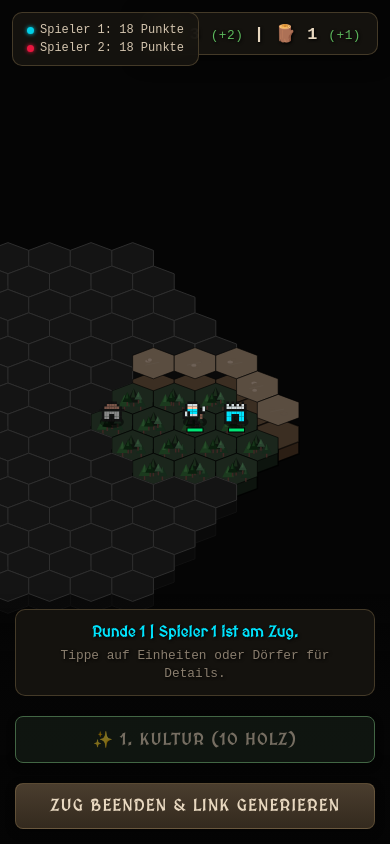
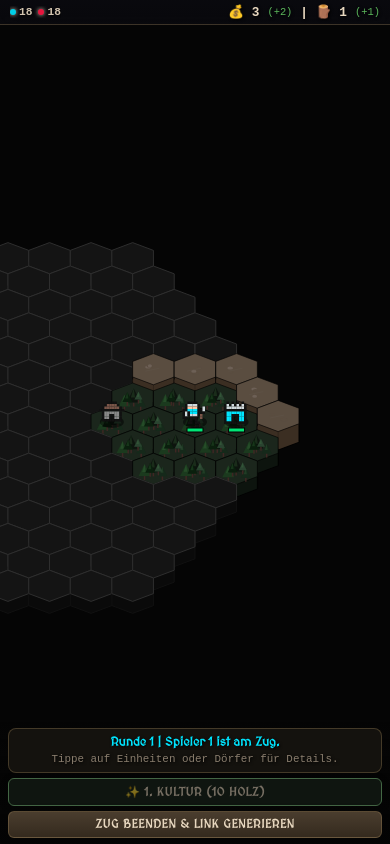
Before and after one commit to Joni9993/Dark-Age_1, a plain HTML site: page index.html in a window 390 px wide. Both pictures are taken after a click on the button "WELT GENERIEREN & STARTEN". Drawn offline with nearby package versions, Linux system fonts and the light colour scheme.

Commit message:
refactor: optimize UI layout with a unified HUD, compact buttons, and responsive styling adjustments

```diff
--- a/index.html
+++ b/index.html
@@ -104,22 +104,30 @@
         }
 
         .action-btn {
-            margin-top: 10px;
-            padding: 13px 20px;
+            margin-top: 4px;
+            padding: 8px 14px;
             background: linear-gradient(180deg, #4a3d2e 0%, #342a1e 100%);
             color: var(--text);
             border: 1px solid var(--border);
-            border-radius: 8px;
+            border-radius: 6px;
             font-weight: 700;
-            font-size: 1rem;
+            font-size: 0.82rem;
             cursor: pointer;
             text-transform: uppercase;
-            letter-spacing: 1.5px;
+            letter-spacing: 1px;
             transition: all 0.25s ease;
-            box-shadow: 0 3px 10px rgba(0, 0, 0, 0.4);
+            box-shadow: 0 2px 8px rgba(0, 0, 0, 0.4);
             font-family: 'MedievalSharp', cursive;
             position: relative;
             overflow: hidden;
+        }
+
+        /* In-game action buttons are even more compact */
+        #ui-container .action-btn {
+            margin-top: 0;
+            padding: 6px 10px;
+            font-size: 0.75rem;
+            letter-spacing: 0.5px;
         }
 
         .action-btn::before {
@@ -171,30 +179,90 @@
             background: linear-gradient(180deg, #1a8a42 0%, #128C7E 100%);
         }
 
+        /* === UNIFIED TOP HUD === */
+        #game-hud {
+            position: fixed;
+            top: 0; left: 0; right: 0;
+            display: none;
+            align-items: center;
+            justify-content: space-between;
+            padding: 4px 10px;
+            padding-top: calc(4px + env(safe-area-inset-top));
+            background: linear-gradient(to bottom, rgba(10,10,15,0.92) 0%, rgba(10,10,15,0.75) 100%);
+            backdrop-filter: blur(10px);
+            border-bottom: 1px solid var(--border);
+            z-index: 150;
+            font-size: 0.75rem;
+            font-weight: bold;
+            text-shadow: 1px 1px 3px #000;
+            pointer-events: auto;
+            gap: 6px;
+        }
+
         #resource-hud {
-            position: fixed;
-            top: max(12px, env(safe-area-inset-top));
-            right: max(12px, env(safe-area-inset-right));
+            display: flex;
+            align-items: center;
+            gap: 8px;
+            white-space: nowrap;
+            font-size: 0.8rem;
+            flex-shrink: 0;
+        }
+
+        .income-text {
+            font-size: 0.65rem;
+            color: var(--green);
+            font-weight: normal;
+        }
+
+        #scoreboard {
+            display: flex;
+            align-items: center;
+            gap: 4px;
+            flex-shrink: 1;
+            min-width: 0;
+            cursor: pointer;
+            position: relative;
+        }
+
+        .score-compact {
+            display: flex;
+            align-items: center;
+            gap: 6px;
+            overflow: hidden;
+        }
+
+        .score-badge {
+            display: flex;
+            align-items: center;
+            gap: 3px;
+            font-size: 0.7rem;
+            opacity: 0.9;
+            white-space: nowrap;
+        }
+
+        .score-badge .score-dot {
+            width: 6px; height: 6px;
+            border-radius: 50%;
+            display: inline-block;
+            flex-shrink: 0;
+        }
+
+        .score-expanded {
+            display: none;
+            position: absolute;
+            top: 100%;
+            left: 0;
             background: var(--bg-panel);
             backdrop-filter: blur(10px);
             border: 1px solid var(--border);
-            padding: 10px 16px;
-            border-radius: 10px;
-            font-weight: bold;
-            font-size: 1.05rem;
-            z-index: 150;
-            display: none;
-            pointer-events: none;
-            text-shadow: 1px 1px 3px #000;
-            box-shadow: 0 4px 20px rgba(0, 0, 0, 0.5);
-            letter-spacing: 0.5px;
-        }
-
-        .income-text {
-            font-size: 0.8rem;
-            color: var(--green);
-            font-weight: normal;
-        }
+            border-radius: 0 0 8px 8px;
+            padding: 6px 10px;
+            min-width: 140px;
+            z-index: 200;
+            box-shadow: 0 6px 20px rgba(0,0,0,0.5);
+        }
+
+        .score-expanded.open { display: block; }
 
         #canvas-wrapper {
             position: fixed;
@@ -218,48 +286,54 @@
             position: fixed;
             bottom: 0; left: 0;
             width: 100%;
-            padding: 15px;
-            padding-bottom: calc(15px + env(safe-area-inset-bottom));
+            padding: 6px 8px;
+            padding-bottom: calc(6px + env(safe-area-inset-bottom));
             display: none;
             flex-direction: column;
-            gap: 10px;
+            gap: 5px;
             z-index: 10;
-            background: linear-gradient(to top, rgba(5,5,5,0.95) 0%, rgba(5,5,5,0.7) 60%, transparent 100%);
+            background: linear-gradient(to top, rgba(5,5,5,0.92) 0%, rgba(5,5,5,0.65) 55%, transparent 100%);
             pointer-events: none;
         }
 
         #ui-container>* { pointer-events: auto; }
 
         #info-panel {
-            padding: 12px 18px;
+            padding: 6px 10px;
             background: var(--bg-panel);
             backdrop-filter: blur(10px);
             border: 1px solid var(--border);
             text-align: center;
             font-weight: bold;
             white-space: pre-line;
-            min-height: 20px;
+            min-height: 16px;
+            max-height: 70px;
+            overflow-y: auto;
             text-shadow: 1px 1px 3px #000;
-            border-radius: 10px;
+            border-radius: 8px;
             pointer-events: none;
             font-family: 'MedievalSharp', cursive;
-            font-size: 0.95rem;
-            line-height: 1.4;
-        }
+            font-size: 0.78rem;
+            line-height: 1.25;
+        }
+
+        #info-panel::-webkit-scrollbar { width: 3px; }
+        #info-panel::-webkit-scrollbar-thumb { background: rgba(180,150,100,0.3); border-radius: 2px; }
 
         .info-detail {
-            font-size: 0.8rem;
+            font-size: 0.68rem;
             color: var(--text-dim);
             font-weight: normal;
-            margin-top: 4px;
+            margin-top: 2px;
             font-family: 'Courier New', monospace;
+            line-height: 1.2;
         }
 
         #action-menu {
             display: none;
             flex-wrap: wrap;
             justify-content: center;
-            gap: 8px;
+            gap: 4px;
             transition: opacity 0.3s ease;
         }
 
@@ -309,22 +383,22 @@
         .card {
             background: var(--bg-card);
             border: 1px solid rgba(212, 196, 168, 0.35);
-            border-radius: 10px;
-            padding: 18px;
+            border-radius: 8px;
+            padding: 12px;
             flex: 1 1 45%;
             cursor: pointer;
             text-align: center;
             display: flex;
             flex-direction: column;
-            gap: 10px;
+            gap: 6px;
             transition: all 0.2s ease;
-            box-shadow: 0 4px 16px rgba(0, 0, 0, 0.4);
+            box-shadow: 0 3px 12px rgba(0, 0, 0, 0.4);
         }
 
         .card:hover {
             border-color: rgba(212, 196, 168, 0.6);
-            transform: translateY(-3px);
-            box-shadow: 0 8px 24px rgba(0, 0, 0, 0.5);
+            transform: translateY(-2px);
+            box-shadow: 0 6px 20px rgba(0, 0, 0, 0.5);
         }
 
         .card:active {
@@ -350,24 +424,24 @@
             margin: 0;
             color: var(--gold);
             border-bottom: 1px solid rgba(180, 150, 100, 0.2);
-            padding-bottom: 8px;
-            font-size: 1.1rem;
+            padding-bottom: 5px;
+            font-size: 0.95rem;
             font-family: 'MedievalSharp', cursive;
         }
 
         .card p {
             margin: 0;
-            font-size: 0.85rem;
+            font-size: 0.75rem;
             flex-grow: 1;
             color: var(--text-dim);
-            line-height: 1.4;
+            line-height: 1.3;
         }
 
         .card .cost {
             font-weight: bold;
             color: var(--blue);
-            font-size: 0.9rem;
-            margin-top: 5px;
+            font-size: 0.8rem;
+            margin-top: 3px;
         }
 
         /* === LOGO === */
@@ -430,36 +504,21 @@
         .event-card {
             background: var(--bg-panel);
             border: 1px solid rgba(232, 184, 74, 0.4);
-            border-radius: 14px;
-            padding: 35px 30px;
-            max-width: 360px;
+            border-radius: 12px;
+            padding: 20px 18px;
+            max-width: 300px;
             text-align: center;
-            box-shadow: 0 0 60px rgba(232, 184, 74, 0.1), 0 20px 50px rgba(0,0,0,0.5);
+            box-shadow: 0 0 40px rgba(232, 184, 74, 0.1), 0 12px 30px rgba(0,0,0,0.5);
             animation: fadeInUp 0.5s ease 0.15s both;
         }
 
-        .event-card .event-icon { font-size: 2.5rem; margin-bottom: 12px; }
-        .event-card h2 { color: var(--gold); margin: 0 0 12px; font-size: 1.3rem; letter-spacing: 1px; }
-        .event-card p { color: var(--text-dim); margin: 0 0 22px; line-height: 1.5; font-size: 0.9rem; }
-
-        /* === SCOREBOARD === */
-        #scoreboard {
-            position: fixed;
-            top: max(12px, env(safe-area-inset-top));
-            left: max(12px, env(safe-area-inset-left));
-            background: var(--bg-panel);
-            backdrop-filter: blur(10px);
-            border: 1px solid var(--border);
-            padding: 8px 14px;
-            border-radius: 10px;
-            font-size: 0.75rem;
-            z-index: 150;
-            display: none;
-            pointer-events: none;
-        }
-
-        .score-row { display: flex; align-items: center; gap: 6px; padding: 2px 0; opacity: 0.9; }
-        .score-dot { width: 7px; height: 7px; border-radius: 50%; display: inline-block; box-shadow: 0 0 4px currentColor; }
+        .event-card .event-icon { font-size: 2rem; margin-bottom: 8px; }
+        .event-card h2 { color: var(--gold); margin: 0 0 8px; font-size: 1.1rem; letter-spacing: 1px; }
+        .event-card p { color: var(--text-dim); margin: 0 0 14px; line-height: 1.4; font-size: 0.8rem; }
+
+        /* === SCOREBOARD (now inside #game-hud) === */
+        .score-row { display: flex; align-items: center; gap: 5px; padding: 1px 0; opacity: 0.9; font-size: 0.7rem; }
+        .score-dot { width: 6px; height: 6px; border-radius: 50%; display: inline-block; box-shadow: 0 0 4px currentColor; }
         .score-dead { opacity: 0.25; text-decoration: line-through; }
 
         /* === VETERAN STAR === */
@@ -503,8 +562,13 @@
 
     <div id="toast-container"></div>
     <h2 id="main-title">Dark Ages</h2>
-    <div id="resource-hud">💰 0 <span class="income-text">(+0)</span> | 🪵 0 <span class="income-text">(+0)</span></div>
-    <div id="scoreboard"></div>
+    <div id="game-hud">
+        <div id="scoreboard" onclick="toggleScoreboard()">
+            <div class="score-compact" id="score-compact"></div>
+            <div class="score-expanded" id="score-expanded"></div>
+        </div>
+        <div id="resource-hud">💰 0 <span class="income-text">(+0)</span> | 🪵 0 <span class="income-text">(+0)</span></div>
+    </div>
 
     <div id="setup-screen" class="screen-box">
         <img src="Icon.png" alt="Dark Ages" class="game-logo">
@@ -641,9 +705,12 @@
         const intermissionMsg = document.getElementById('intermission-msg');
         const waShareBtn = document.getElementById('wa-share-btn');
         const resourceHud = document.getElementById('resource-hud');
+        const gameHud = document.getElementById('game-hud');
         const mainTitle = document.getElementById('main-title');
         const toastContainer = document.getElementById('toast-container');
         const scoreboard = document.getElementById('scoreboard');
+        const scoreCompact = document.getElementById('score-compact');
+        const scoreExpanded = document.getElementById('score-expanded');
         const eventOverlay = document.getElementById('event-overlay');
         const eventIcon = document.getElementById('event-icon');
         const eventTitle = document.getElementById('event-title');
@@ -707,26 +774,50 @@
         }
 
         // --- SCOREBOARD ---
+        let scoreboardOpen = false;
+        window.toggleScoreboard = function() {
+            scoreboardOpen = !scoreboardOpen;
+            scoreExpanded.classList.toggle('open', scoreboardOpen);
+        }
+        // Close scoreboard when clicking elsewhere
+        document.addEventListener('click', (e) => {
+            if (scoreboardOpen && !scoreboard.contains(e.target)) {
+                scoreboardOpen = false;
+                scoreExpanded.classList.remove('open');
+            }
+        });
+
         function updateScoreboard() {
             if (!gameState || !scoreboard) return;
             let scores = gameState.p.map((p, i) => {
                 const vCount = Object.values(gameState.v).filter(v => v === i).length;
                 const uCount = gameState.u.filter(u => u.p === i).length;
                 const isDead = p.dead === 1;
-                // Calculate points: 10 per village, 5 per unit, 1 per gold
                 const score = vCount * 10 + uCount * 5 + p.g;
                 return { p, i, isDead, score };
             });
             scores.sort((a, b) => b.score - a.score);
 
-            let html = '';
+            // Compact badges in top bar
+            let compactHtml = '';
             scores.forEach(s => {
-                html += `<div class="score-row ${s.isDead ? 'score-dead' : ''}">`;
-                html += `<span class="score-dot" style="color:${playerColors[s.i]};background:${playerColors[s.i]}"></span>`;
-                html += `<span>${s.p.n}: ${s.isDead ? 'Ausgeschieden' : s.score + ' Punkte'}</span>`;
-                html += `</div>`;
+                const opacity = s.isDead ? 'opacity:0.3;' : '';
+                compactHtml += `<span class="score-badge" style="${opacity}">`;
+                compactHtml += `<span class="score-dot" style="background:${playerColors[s.i]}"></span>`;
+                compactHtml += `<span>${s.isDead ? '✗' : s.score}</span>`;
+                compactHtml += `</span>`;
             });
-            scoreboard.innerHTML = html;
+            scoreCompact.innerHTML = compactHtml;
+
+            // Expanded dropdown
+            let expandedHtml = '';
+            scores.forEach(s => {
+                expandedHtml += `<div class="score-row ${s.isDead ? 'score-dead' : ''}">`;
+                expandedHtml += `<span class="score-dot" style="color:${playerColors[s.i]};background:${playerColors[s.i]}"></span>`;
+                expandedHtml += `<span>${s.p.n}: ${s.isDead ? 'Besiegt' : s.score + ' Pkt'}</span>`;
+                expandedHtml += `</div>`;
+            });
+            scoreExpanded.innerHTML = expandedHtml;
         }
 
         // --- EVENT SYSTEM ---
@@ -1226,22 +1317,54 @@
         function drawHex(x, y, terrainType, applyShroud, isRecap) {
             const center = getHexCenter(x, y); const colors = terrainColors[terrainType] || terrainColors.grass;
             const isHill = terrainType === 'hill';
-            const th = isHill ? hillThickness : thickness;
+            const topY = isHill ? center.py - 6 : center.py;
+            const bottomY = center.py + thickness;
 
             // Side (pillar)
-            if (isHill) {
-                // Gradient side for hills: lighter at top, darker at bottom
-                drawHexPath(center.px, center.py + th);
+            if (!applyShroud) {
+                // Bottom Hex (base outline)
+                drawHexPath(center.px, bottomY);
                 ctx.fillStyle = colors.sideBottom || colors.side; ctx.fill(); ctx.strokeStyle = "rgba(0,0,0,0.8)"; ctx.stroke();
-                drawHexPath(center.px, center.py + th * 0.5);
-                ctx.fillStyle = colors.side; ctx.fill(); ctx.strokeStyle = "rgba(0,0,0,0.6)"; ctx.stroke();
-            } else {
-                drawHexPath(center.px, center.py + th);
-                ctx.fillStyle = colors.side; ctx.fill(); ctx.strokeStyle = "rgba(0,0,0,0.8)"; ctx.stroke();
+
+                // Solid front wall polygon connecting top and bottom
+                ctx.beginPath();
+                for (let i = 0; i <= 3; i++) {
+                    const angle = 2 * Math.PI / 6 * (i + 0.5);
+                    const px = center.px + hexSize * Math.cos(angle);
+                    const py = topY + (hexSize * Math.sin(angle)) * yCompress;
+                    if (i === 0) ctx.moveTo(px, py); else ctx.lineTo(px, py);
+                }
+                for (let i = 3; i >= 0; i--) {
+                    const angle = 2 * Math.PI / 6 * (i + 0.5);
+                    const px = center.px + hexSize * Math.cos(angle);
+                    const py = bottomY + (hexSize * Math.sin(angle)) * yCompress;
+                    ctx.lineTo(px, py);
+                }
+                ctx.closePath();
+                ctx.fillStyle = colors.side; ctx.fill();
+
+                // Left and Right Silhouette Lines
+                ctx.beginPath();
+                const angle0 = 2 * Math.PI / 6 * (0 + 0.5);
+                ctx.moveTo(center.px + hexSize * Math.cos(angle0), topY + (hexSize * Math.sin(angle0)) * yCompress);
+                ctx.lineTo(center.px + hexSize * Math.cos(angle0), bottomY + (hexSize * Math.sin(angle0)) * yCompress);
+                const angle3 = 2 * Math.PI / 6 * (3 + 0.5);
+                ctx.moveTo(center.px + hexSize * Math.cos(angle3), topY + (hexSize * Math.sin(angle3)) * yCompress);
+                ctx.lineTo(center.px + hexSize * Math.cos(angle3), bottomY + (hexSize * Math.sin(angle3)) * yCompress);
+                ctx.strokeStyle = "rgba(0,0,0,0.8)"; ctx.lineWidth = 1; ctx.stroke();
+
+                // Inner Corner Lines
+                ctx.beginPath();
+                for (let i = 1; i <= 2; i++) {
+                    const angle = 2 * Math.PI / 6 * (i + 0.5);
+                    const px = center.px + hexSize * Math.cos(angle);
+                    ctx.moveTo(px, topY + (hexSize * Math.sin(angle)) * yCompress);
+                    ctx.lineTo(px, bottomY + (hexSize * Math.sin(angle)) * yCompress);
+                }
+                ctx.strokeStyle = "rgba(0,0,0,0.2)"; ctx.stroke();
             }
 
             // Top face
-            const topY = isHill ? center.py - thickness : center.py;
             drawHexPath(center.px, topY);
             ctx.fillStyle = colors.top; ctx.fill(); ctx.strokeStyle = "rgba(0,0,0,0.6)"; ctx.lineWidth = 1; ctx.stroke();
 
@@ -1303,7 +1426,7 @@
         function drawEntity(x, y, color, hasActed, hp, maxHp, spriteKey, isStealth, unit) {
             const center = getHexCenter(x, y);
             const tType = getTerrainType(gameState, x, y);
-            const elevation = tType === 'hill' ? -thickness : 0;
+            const elevation = tType === 'hill' ? -6 : 0;
             ctx.globalAlpha = isStealth ? 0.3 : (hasActed ? 0.4 : 1.0);
 
             ctx.fillStyle = "rgba(0,0,0,0.5)";
@@ -1623,17 +1746,34 @@
             const mouseX = (rawX - camX) / camScale;
             const mouseY = (rawY - camY) / camScale;
 
-            let closest = null; let minDist = Infinity; hideActionMenu();
+            let closest = null; let minDist = Infinity; let closestIsHill = false; hideActionMenu();
 
             for (let y = 0; y < gameState.bh; y++) {
                 for (let x = 0; x < gameState.bw; x++) {
                     if (!isInsideMap(gameState, x, y)) continue;
                     const center = getHexCenter(x, y);
                     const tType = getTerrainType(gameState, x, y);
-                    const elev = tType === 'hill' ? -thickness : 0;
-                    const hitY = center.py + elev + (thickness * 0.5);
-                    const dist = Math.sqrt((mouseX - center.px) ** 2 + ((mouseY - hitY) / yCompress) ** 2);
-                    if (dist < minDist) { minDist = dist; closest = { x, y }; }
+                    const isHill = tType === 'hill';
+                    // Hit-test on the VISUAL top face of the hex
+                    const topFaceY = isHill ? center.py - 6 : center.py;
+                    let dist = Math.sqrt((mouseX - center.px) ** 2 + ((mouseY - topFaceY) / yCompress) ** 2);
+
+                    // Hills: also check if click is on the visible SIDE/PILLAR area
+                    // Only cover the upper portion of the pillar (thickness, not hillThickness)
+                    // to avoid stealing clicks from hexes in the row below
+                    if (isHill) {
+                        const sideBottom = center.py + thickness;
+                        if (mouseY > topFaceY && mouseY < sideBottom && Math.abs(mouseX - center.px) < hexWidth * 0.5) {
+                            // Click is on the visible pillar - use horizontal distance (+ penalty)
+                            const sideDist = Math.abs(mouseX - center.px) + 4;
+                            dist = Math.min(dist, sideDist);
+                        }
+                    }
+
+                    // Hills get slight priority when distances are very close (they visually overlap lower tiles)
+                    if (dist < minDist - 1 || (dist < minDist + 1 && isHill && !closestIsHill)) {
+                        minDist = dist; closest = { x, y }; closestIsHill = isHill;
+                    }
                 }
             }
 
@@ -1947,7 +2087,7 @@
             }
 
             const alivePlayers = gameState.p.filter(p => p.dead !== 1);
-            if (alivePlayers.length === 1) { canvasWrapper.style.display = 'none'; uiContainer.style.display = 'none'; resourceHud.style.display = 'none'; document.getElementById('win-msg').innerText = `${alivePlayers[0].n} hat als Letzter überlebt!`; winScreen.style.display = 'flex'; return; }
+            if (alivePlayers.length === 1) { canvasWrapper.style.display = 'none'; uiContainer.style.display = 'none'; gameHud.style.display = 'none'; document.getElementById('win-msg').innerText = `${alivePlayers[0].n} hat als Letzter überlebt!`; winScreen.style.display = 'flex'; return; }
 
             const pId = gameState.cp; const pState = gameState.p[pId];
             let healsThisTurn = [];
@@ -2007,7 +2147,7 @@
             const baseUrl = window.location.href.split('?')[0]; const newUrl = baseUrl + "?state=" + encodedState;
             try { window.history.pushState({ path: newUrl }, '', newUrl); } catch (e) { }
 
-            canvasWrapper.style.display = 'none'; uiContainer.style.display = 'none'; resourceHud.style.display = 'none'; scoreboard.style.display = 'none';
+            canvasWrapper.style.display = 'none'; uiContainer.style.display = 'none'; gameHud.style.display = 'none';
             intermissionMsg.innerText = `Kopiere diesen Link und schicke ihn an ${pState.n}.`; linkBox.value = newUrl; intermissionScreen.style.display = 'flex';
             waShareBtn.onclick = () => { window.open(`https://wa.me/?text=${encodeURIComponent(`Dein Zug in Dark Ages, ${pState.n}!\nKlicke hier: ${newUrl}`)}`, '_blank'); };
             navigator.clipboard.writeText(newUrl).catch(err => { });
@@ -2038,8 +2178,7 @@
 
             canvasWrapper.style.display = 'block';
             uiContainer.style.display = 'flex';
-            resourceHud.style.display = 'block';
-            scoreboard.style.display = 'block';
+            gameHud.style.display = 'flex';
 
             canvas.width = canvas.clientWidth;
             canvas.height = canvas.clientHeight;
```
